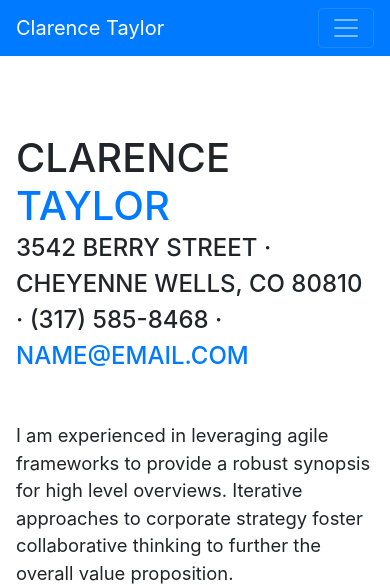
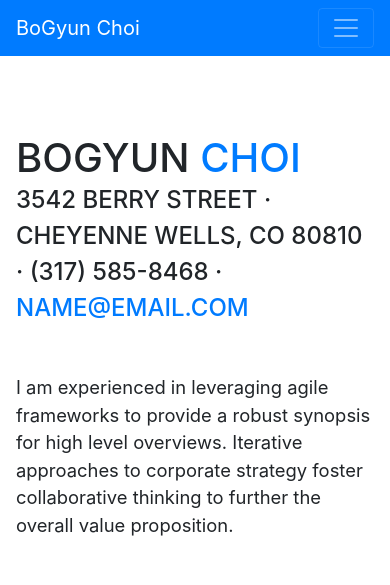
Before and after one commit to CHOIBOGYUN/CHOIBOGYUN.github.io, a website with bundled scripts: page index.html in a window 390 px wide. Shown: the top 585 px of the page. Built offline with nearby package versions, Linux system fonts and the light colour scheme; a web font is replaced by a local one.

Commit message:
change name

```diff
--- a/index.html
+++ b/index.html
@@ -27,7 +27,7 @@
 
     <nav class="navbar navbar-expand-lg navbar-dark bg-primary fixed-top" id="sideNav">
       <a class="navbar-brand js-scroll-trigger" href="#page-top">
-        <span class="d-block d-lg-none">Clarence Taylor</span>
+        <span class="d-block d-lg-none">BoGyun Choi</span>
         <span class="d-none d-lg-block">
           <img class="img-fluid img-profile rounded-circle mx-auto mb-2" src="img/profile.jpg" alt="">
         </span>
@@ -63,8 +63,8 @@
 
       <section class="resume-section p-3 p-lg-5 d-flex d-column" id="about">
         <div class="my-auto">
-          <h1 class="mb-0">Clarence
-            <span class="text-primary">Taylor</span>
+          <h1 class="mb-0">BoGyun
+            <span class="text-primary">Choi</span>
           </h1>
           <div class="subheading mb-5">3542 Berry Street · Cheyenne Wells, CO 80810 · (317) 585-8468 ·
             <a href="mailto:name@email.com">name@email.com</a>
```
